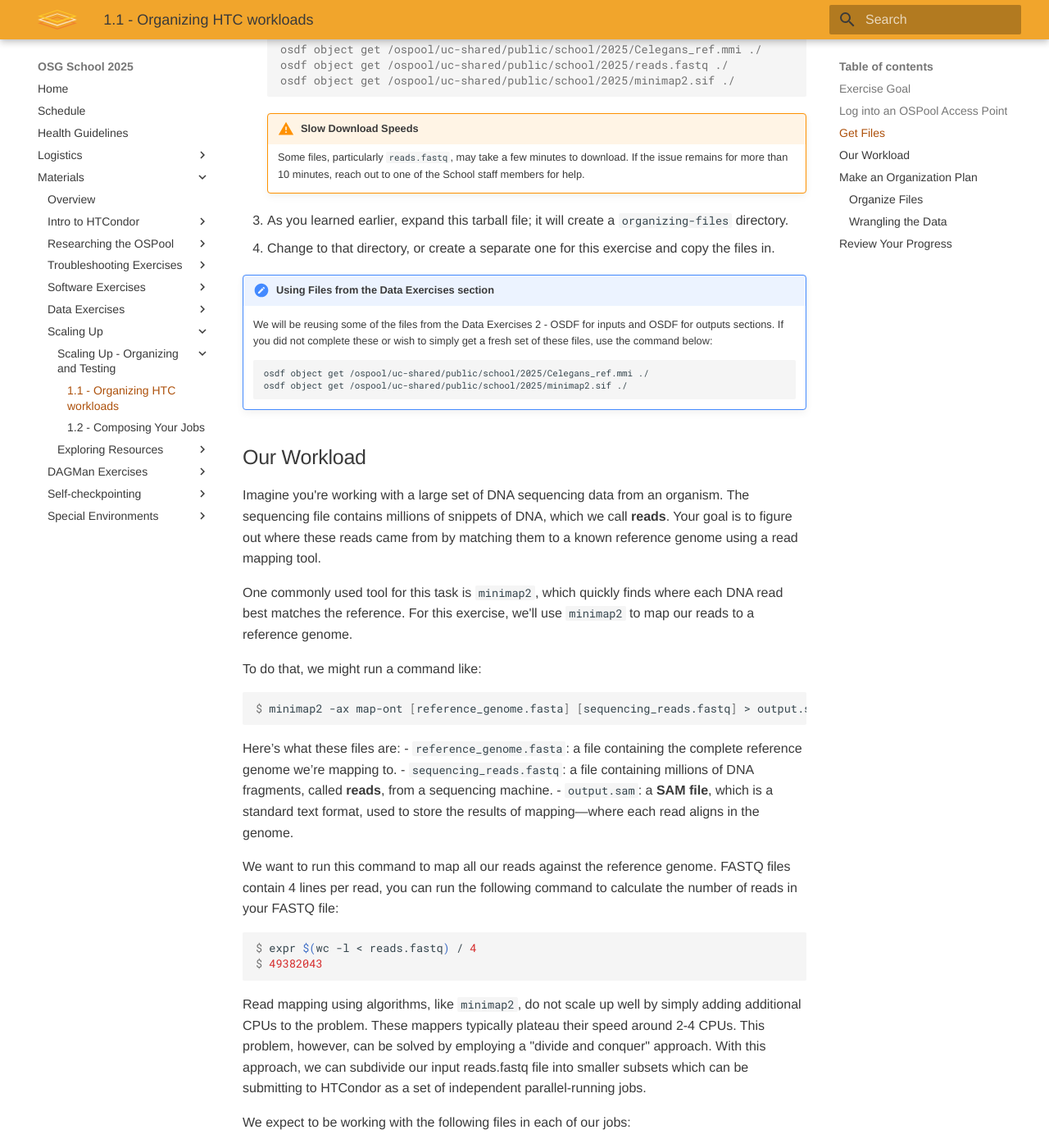
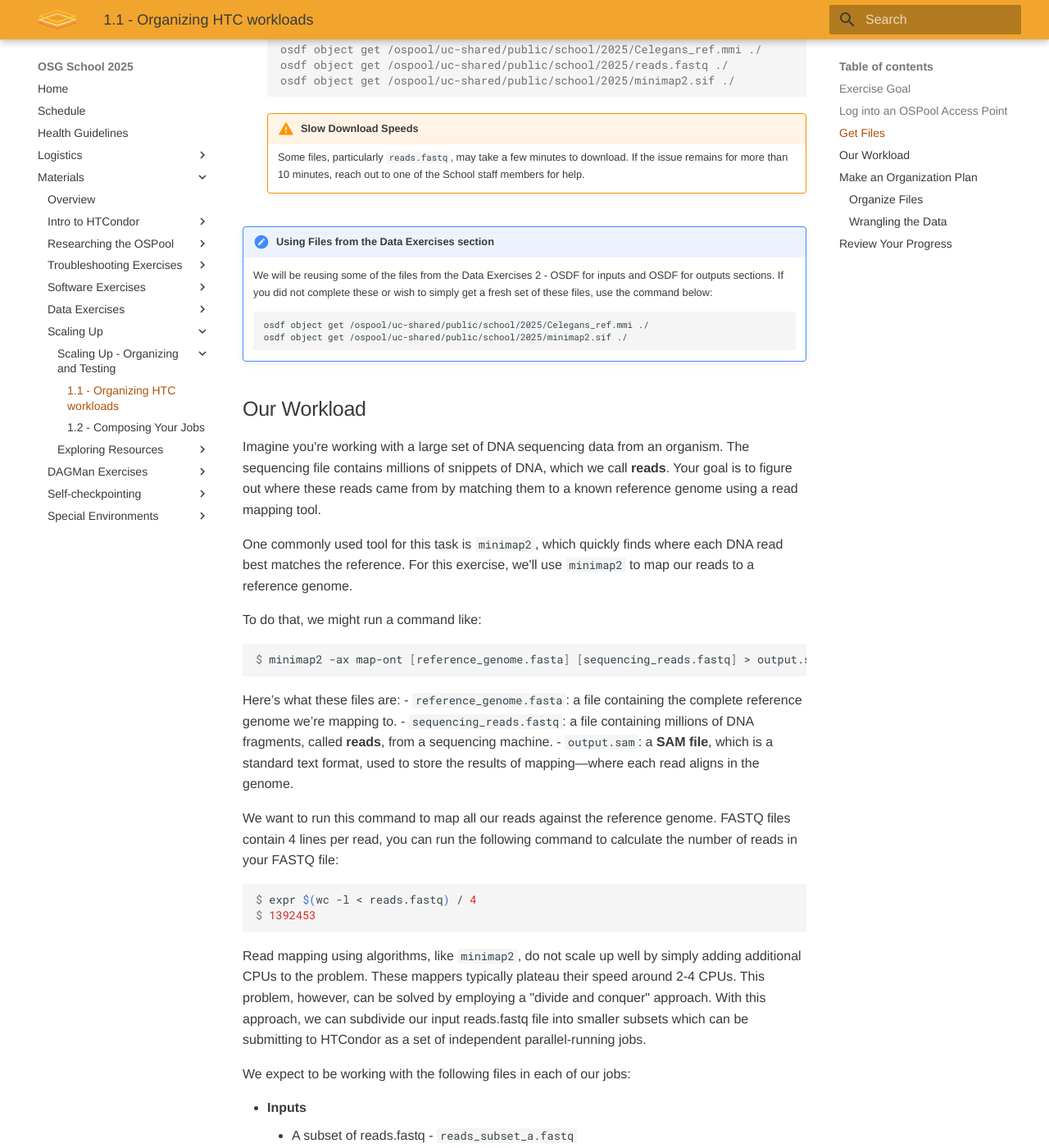
Before and after one commit to osg-htc/school-2025, an MkDocs documentation site: the page built from docs/materials/scaling/part1-ex1-organization.md, in a window 1280 px wide and 1400 px high, scrolled down 953 px. Shown: the whole window at 82% size. Built offline with MkDocs 1.6.1 and Material for MkDocs 9.7.7, drawn with Linux system fonts in a browser that asks for light colours.

Commit message:
Corrected typo in fastq lines

```diff
--- a/docs/materials/scaling/part1-ex1-organization.md
+++ b/docs/materials/scaling/part1-ex1-organization.md
@@ -36,10 +36,6 @@ To get the files for this exercise:
 
         Some files, particularly `reads.fastq`, may take a few minutes to download. If the issue remains for more than 10 minutes, reach out to one of the School staff members for help.
 
-1.  As you learned earlier, expand this tarball file; it will create a `organizing-files` directory.
-1.  Change to that directory, or create a separate one for this exercise and copy the files in.
-
-
 !!! note "Using Files from the Data Exercises section"
 
     We will be reusing some of the files from the Data Exercises 2 - OSDF for inputs and OSDF for outputs sections. If you did not complete these or wish to simply get a fresh set of these files, use the command below:
@@ -67,7 +63,7 @@ We want to run this command to map all our reads against the reference genome. F
 
     :::console
     $ expr $(wc -l < reads.fastq) / 4
-    $ 49382043
+    $ 1392453
 
 Read mapping using algorithms, like `minimap2`, do not scale up well by simply adding additional CPUs to the problem. These mappers typically plateau their speed around 2-4 CPUs. This problem, however, can be solved by employing a "divide and conquer" approach. With this approach, we can subdivide our input reads.fastq file into smaller subsets which can be submitting to HTCondor as a set of independent parallel-running jobs.
 
```
